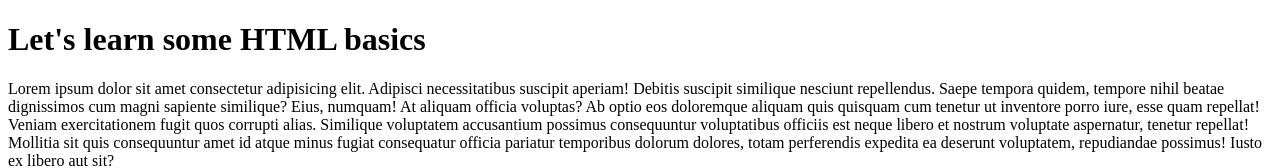
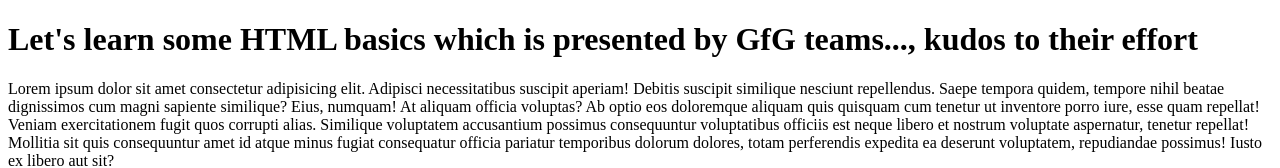
Before and after one commit to hustlerArif/test1, a plain HTML site: page index.html in a window 1280 px wide. Shown: the top 168 px of the page. Drawn offline with Linux system fonts and the light colour scheme.

Commit message:
modified index file

```diff
--- a/index.html
+++ b/index.html
@@ -7,7 +7,7 @@
     <title>learning HTML</title>
   </head>
   <body>
-    <h1>Let's learn some HTML basics</h1>
+    <h1>Let's learn some HTML basics which is presented by GfG teams..., kudos to their effort</h1>
 
     <p>
       Lorem ipsum dolor sit amet consectetur adipisicing elit. Adipisci
```
